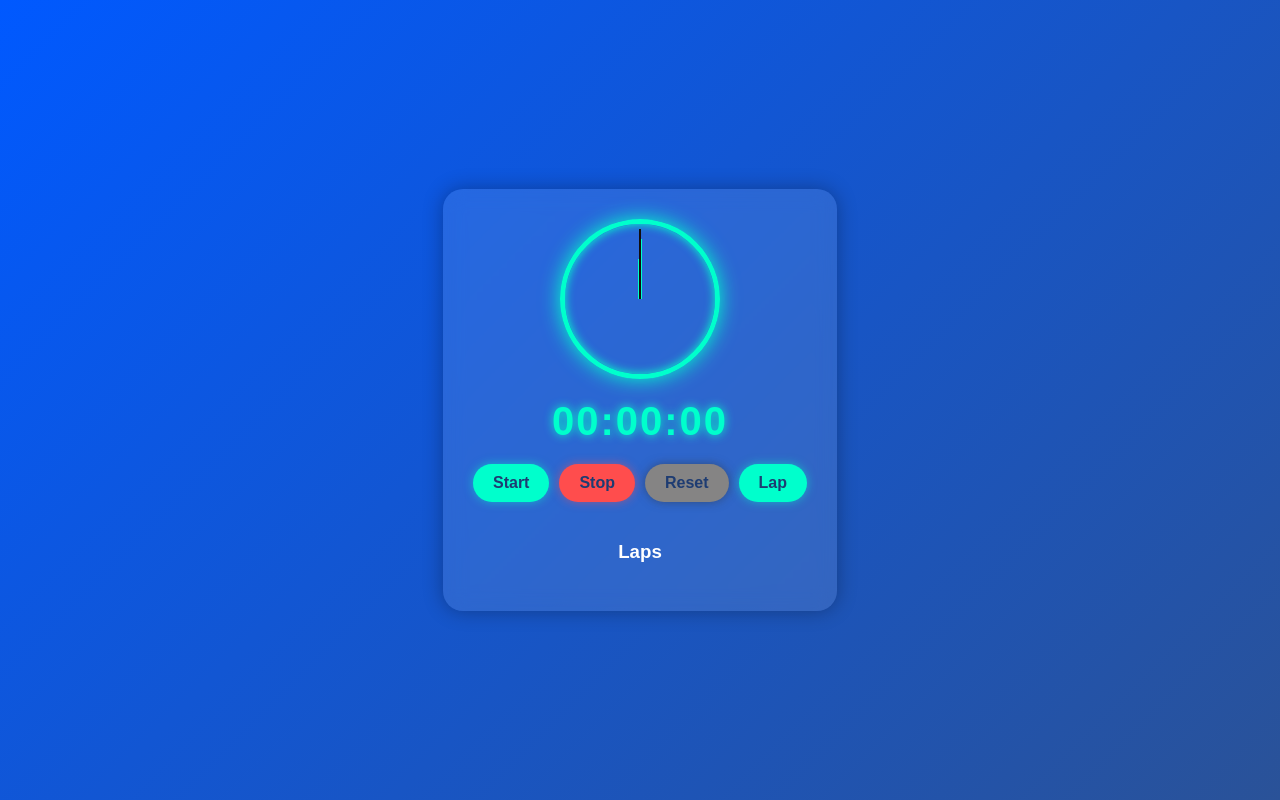
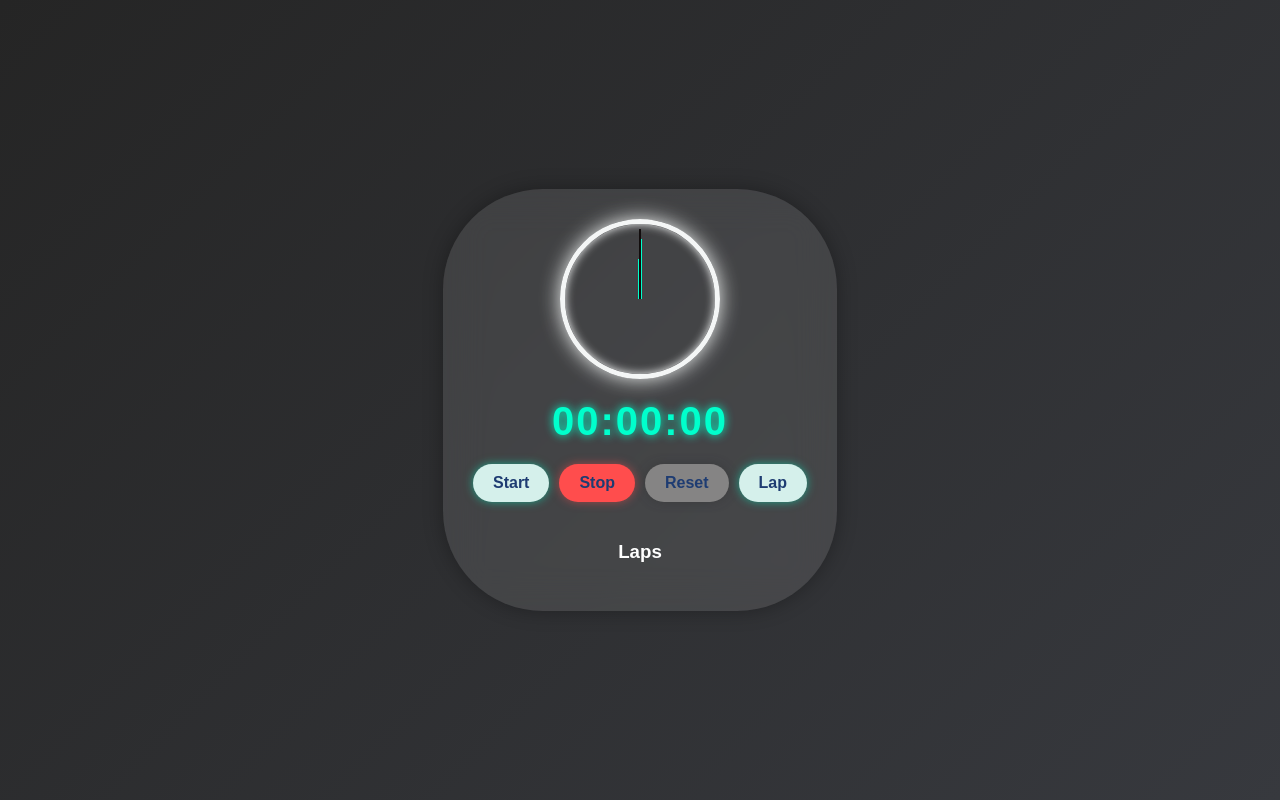
Before and after one commit to RKRahul1250/stopwatch-app, a plain HTML site: page index.html in a window 1280 px wide. Drawn offline with Linux system fonts and the light colour scheme.

Commit message:
updated the visual appearance of Stopwatch-Webapp

```diff
--- a/index.html
+++ b/index.html
@@ -32,8 +32,7 @@
         <ul id="lap-list"></ul>
       </div>
     </div>
-    <audio id="click-sound" src="click.mp3" preload="auto"></audio>
-    <audio id="lap-sound" src="lap.mp3" preload="auto"></audio>
+
     <script src="script.js"></script>
   </body>
 </html>
--- a/script.js
+++ b/script.js
@@ -24,7 +24,6 @@ const start = () => t = setInterval(() => {
   update();
 }, 1000);
 
-const play = async (sound) => { try { await sound.play(); } catch (e) { console.error(`Error playing sound: ${sound.id}`, e); } };
 
 const lap = () => {
   const lapTime = `${String(h).padStart(2, '0')}:${String(m).padStart(2, '0')}:${String(s).padStart(2, '0')}`;
--- a/styles.css
+++ b/styles.css
@@ -5,7 +5,7 @@ body {
   align-items: center;
   height: 100vh;
   margin: 0;
-  background: linear-gradient(135deg, #0059ff, #2a5298);
+  background: linear-gradient(135deg, #252525, #37393e);
   color: #fff;
   transition: background 10s ease;
 }
@@ -14,19 +14,19 @@ body {
   text-align: center;
   background: rgba(255, 255, 255, 0.1);
   padding: 30px;
-  border-radius: 20px;
+  border-radius: 100px;
   box-shadow: 0 0 20px rgba(0, 0, 0, 0.3);
-  backdrop-filter: blur(10px);
+  backdrop-filter: blur(20px);
 }
 
 .analog-clock {
   width: 150px;
   height: 150px;
-  border: 5px solid #00ffcc;
+  border: 5px solid #f4f6f6;
   border-radius: 50%;
   position: relative;
   margin: 0 auto 20px;
-  box-shadow: 0 0 20px #00ffcc, inset 0 0 10px #00ffcc;
+  box-shadow: 0 0 20px #f1f4f3, inset 0 0 10px #f4f6f6;
 }
 
 .hand {
@@ -61,14 +61,14 @@ body {
   border: none;
   border-radius: 50px;
   cursor: pointer;
-  background: #00ffcc;
+  background: #d5f0eb;
   color: #1e3c72;
   font-weight: bold;
   transition: all 0.3s ease;
   box-shadow: 0 0 10px rgba(0, 255, 204, 0.5);
 }
 
-.controls button:hover { background: #1e3c72; color: #00ffcc; transform: scale(1.1); box-shadow: 0 0 20px rgba(0, 255, 204, 0.8); }
+.controls button:hover { background: #1e3c72; color: #e1f9f4; transform: scale(1.1); box-shadow: 0 0 20px rgba(0, 255, 204, 0.8); }
 
 #stop { background: #ff4d4d; box-shadow: 0 0 10px rgba(255, 77, 77, 0.5); }
 #stop:hover { background: #f55151; box-shadow: 0 0 20px rgba(255, 77, 77, 0.8); }
```
